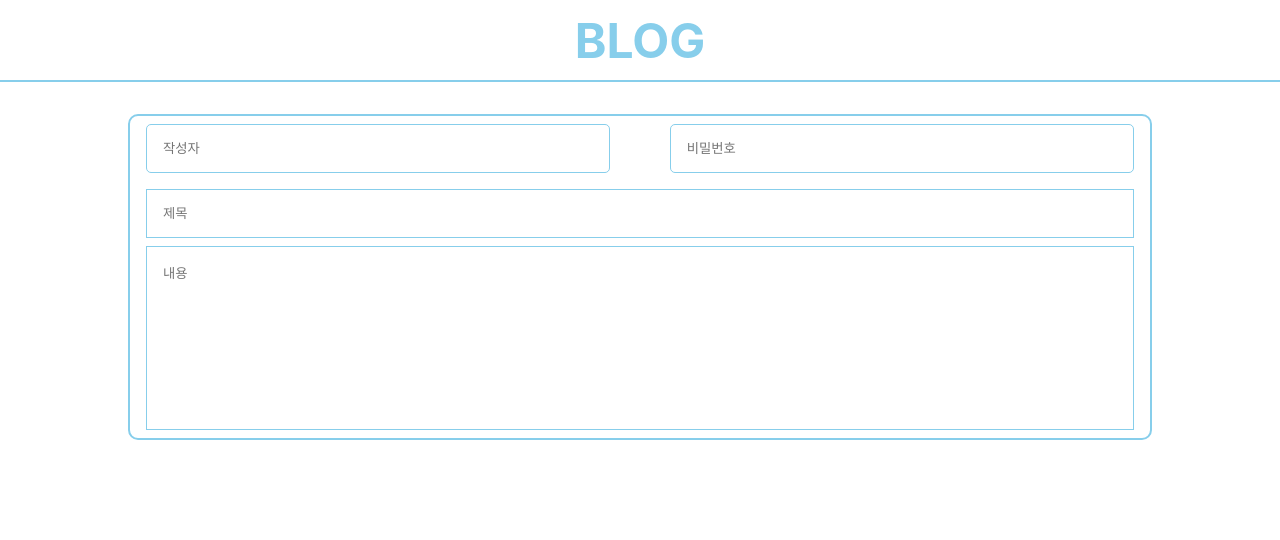
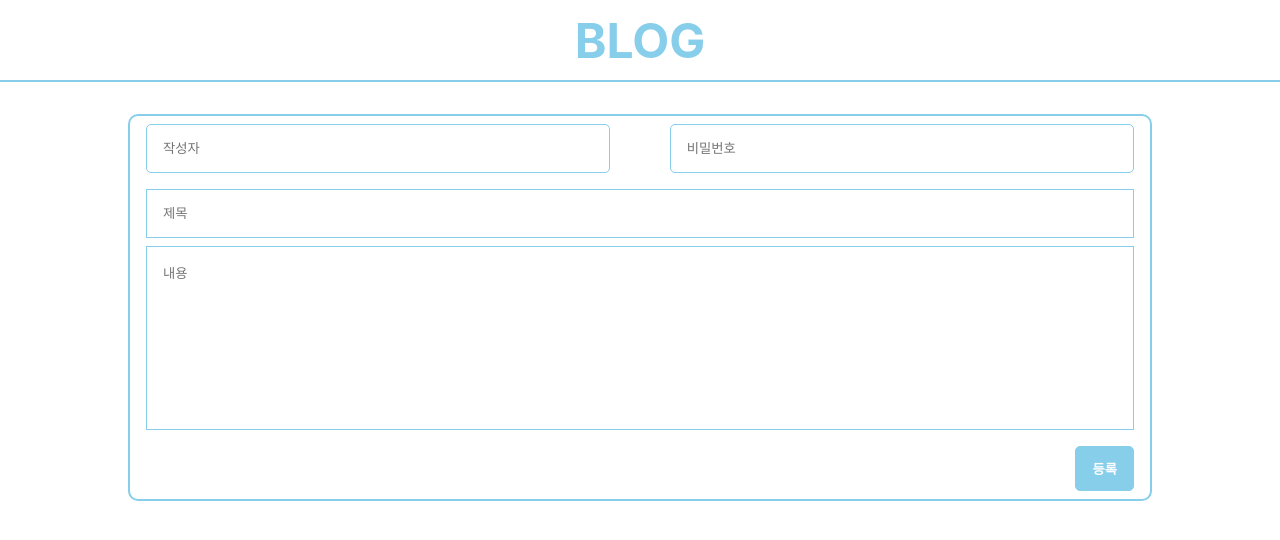
Before and after one commit to ParkAsher/sparta-nodejs-homework, a React (Create React App) app in the folder client/: page / in a window 1280 px wide. Shown: the top 540 px of the page. Built offline with nearby package versions, Linux system fonts and the light colour scheme; the HTML template or start-up script is replaced by a standard one.

Commit message:
feat : post save

```diff
--- a/client/src/assets/EditorStyle.js
+++ b/client/src/assets/EditorStyle.js
@@ -12,6 +12,11 @@ const EditorWrap = styled.div`
     border: 2px solid skyblue;
     border-radius: 10px;
     box-sizing: border-box;
+
+    input:focus,
+    textarea:focus {
+        outline: 1px solid blue;
+    }
 
     .editor-header {
         display: flex;
@@ -49,6 +54,27 @@ const EditorWrap = styled.div`
         }
     }
 
+    .editor-btn {
+        display: flex;
+        justify-content: flex-end;
+        align-items: center;
+        padding: 0.5rem 1rem;
+
+        button {
+            border: 1px solid skyblue;
+            background-color: skyblue;
+            color: #ffffff;
+            padding: 0.75rem 1rem;
+            border-radius: 5px;
+            box-sizing: border-box;
+            font-weight: bold;
+            cursor: pointer;
+        }
+        button:hover {
+            transform: scale(1.1);
+        }
+    }
+
     @media (max-width: 1024px) {
         width: 100%;
 
--- a/client/src/components/Editor.js
+++ b/client/src/components/Editor.js
@@ -1,26 +1,56 @@
 import React, { useState } from 'react';
 import axios from 'axios';
+import { useNavigate } from 'react-router-dom';
 
 /* assets */
 import { EditorContainer, EditorWrap } from '../assets/EditorStyle.js';
 
 function Editor() {
 
+    let navigate = useNavigate();
+
     const [author, setAuthor] = useState("");
     const [password, setPassword] = useState("");
     const [title, setTitle] = useState("");
     const [content, setContent] = useState("");
+
+    const onSubmit = (e) => {
+        e.preventDefault();
+
+        if (author === "" || password === "" || title === "" || content === "") {
+            return alert("모든 항목을 채워주세요!")
+        }
+
+        let body = {
+            author: author,
+            password: password,
+            title: title,
+            content: content
+        }
+
+        axios.post("/api/post/submit", body).then((res) => {
+            if (res.data.success) {
+                console.log("글 등록 성공!");
+                navigate("/");
+            }
+        }).catch((err) => {
+            console.log(err);
+        })
+    }
 
     return (
         <EditorContainer>
             <EditorWrap>
                 <div className='editor-header'>
                     <input id='author' type="text" placeholder="작성자" onChange={(e) => setAuthor(e.target.value)}></input>
-                    <input id='password' type="text" placeholder="비밀번호" onChange={(e) => setPassword(e.target.value)}></input>
+                    <input id='password' type="password" placeholder="비밀번호" onChange={(e) => setPassword(e.target.value)}></input>
                 </div>
                 <div className='editor-body'>
                     <input id="title" type="text" placeholder="제목" onChange={(e) => setTitle(e.target.value)}></input>
                     <textarea rows='10' id='content' onChange={(e) => setContent(e.target.value)} placeholder="내용"></textarea>
+                </div>
+                <div className='editor-btn'>
+                    <button onClick={(e) => onSubmit(e)}>등록</button>
                 </div>
             </EditorWrap>
         </EditorContainer>
```
Also changed, not shown: client/src/components/Postlist.js (added, +9 -0 lines), client/src/setupProxy.js (added, +11 -0 lines), 2 other files (tests, documents, lock files or other folders).
